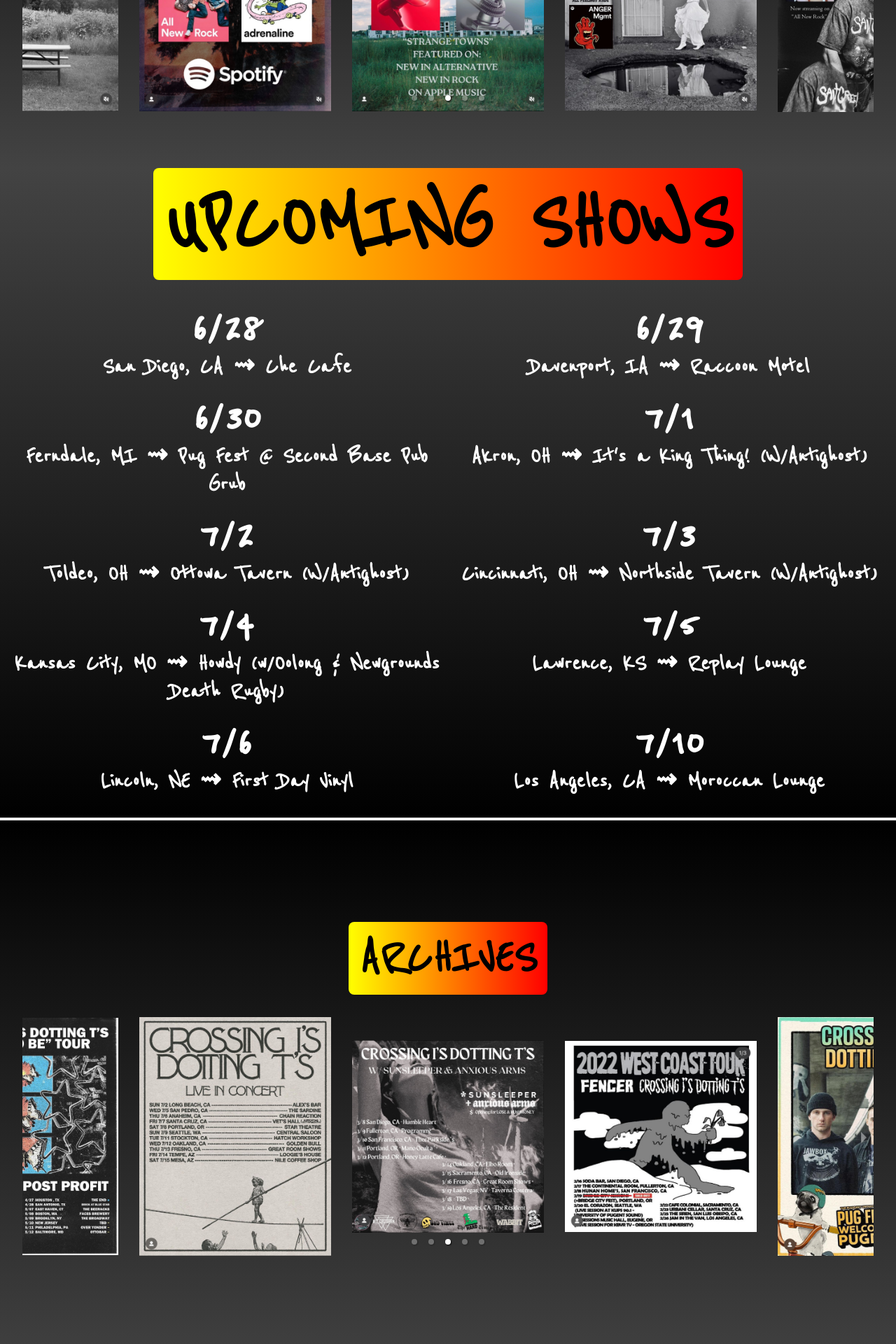
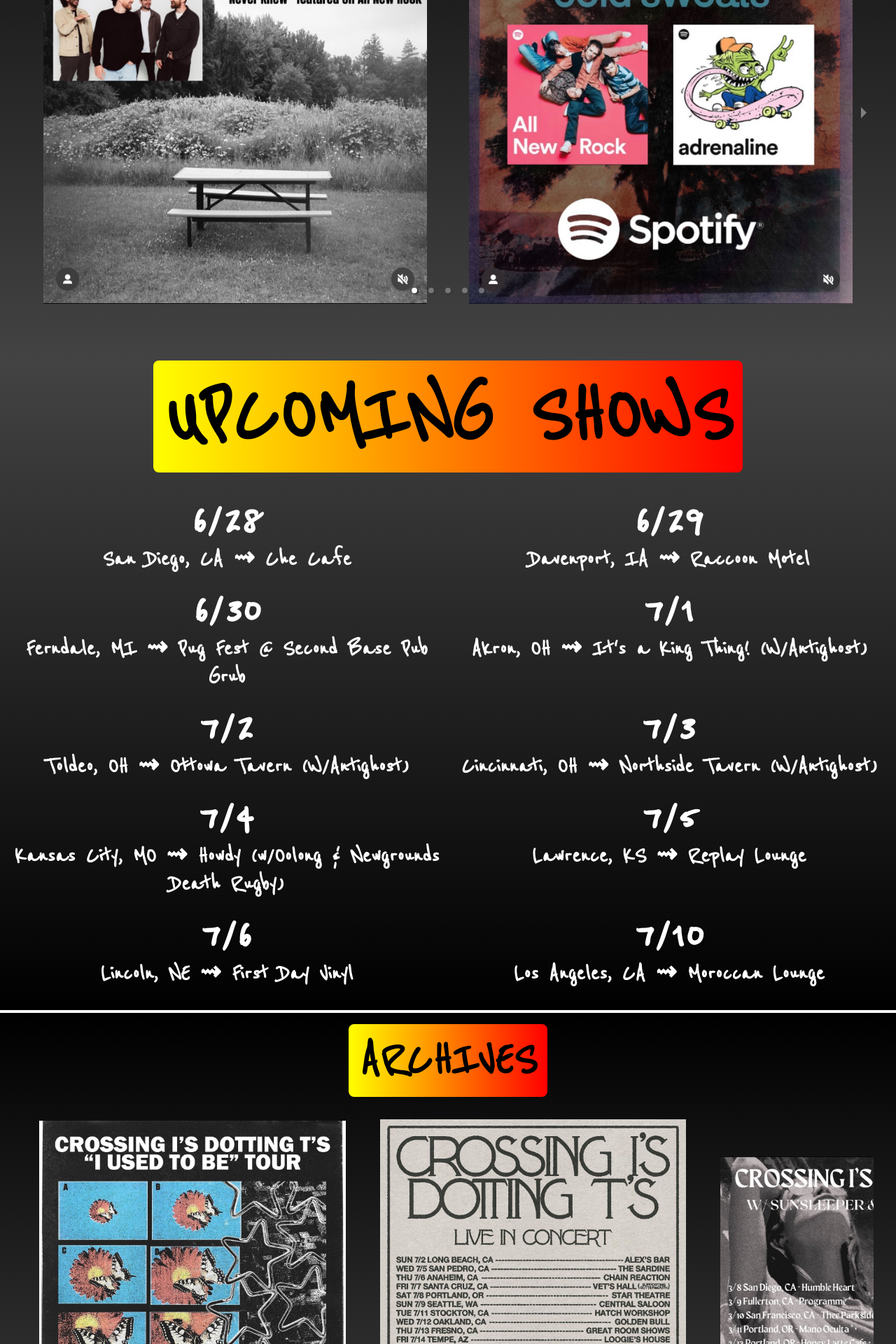
Before and after one commit to kyle-mucerino/citd, a React (Create React App) app: page / in a window 1280 px wide. Shown: the part 2200-4120 px from the top of the page at 70% size. Built offline with nearby package versions, Linux system fonts and the light colour scheme; a web font is replaced by a local one.

Commit message:
prepare for deployment

```diff
--- a/src/App.css
+++ b/src/App.css
@@ -10,6 +10,8 @@ body {
   margin: 0 auto; /* Center the carousel */
   padding: 2rem;
 }
+
+
 
 .carousel .slide {
   display: flex;
@@ -29,3 +31,7 @@ body {
   /* max-height: 100%; */
   object-fit: cover;
 }
+
+.carousel .control-dots .dot {
+  background-color: red;
+}
--- a/src/App.js
+++ b/src/App.js
@@ -223,11 +223,10 @@ const App = () => {
             <Carousel
               showThumbs={false}
               showStatus={false}
-              infiniteLoop
               useKeyboardArrows
               centerMode={true}
-              centerSlidePercentage={25}
-              autoPlay
+              autoplay
+              centerSlidePercentage={50}
               className="carousel-size"
             >
               {merchandise.map((item, index) => (
@@ -328,8 +327,8 @@ const App = () => {
         style={{ background: "linear-gradient(to bottom, #000000, #434343)" }}
       >
         <section id="merch" className="section-5 archives">
-          <div className="flex flex-col justify-evenly h-screen">
-            <div className="w-full flex flex-col justify-center items-center">
+          <div className="flex flex-col justify-evenly">
+            <div className="w-full flex flex-col justify-center items-center mt-4">
               <h2
                 className="text-3xl sm:text-7xl uppercase font-bold p-4 reenie-beanie-regular text-black rounded-lg"
                 style={{
@@ -341,11 +340,10 @@ const App = () => {
               <Carousel
                 showThumbs={false}
                 showStatus={false}
-                infiniteLoop
                 useKeyboardArrows
-                autoPlay
                 centerMode={true}
-                centerSlidePercentage={25}
+                autoplay
+                centerSlidePercentage={40}
                 className="carousel-size"
               >
                 {albumPosters.map((poster, index) => (
```
Also changed, not shown: 11 other files (tests, documents, lock files or other folders).
